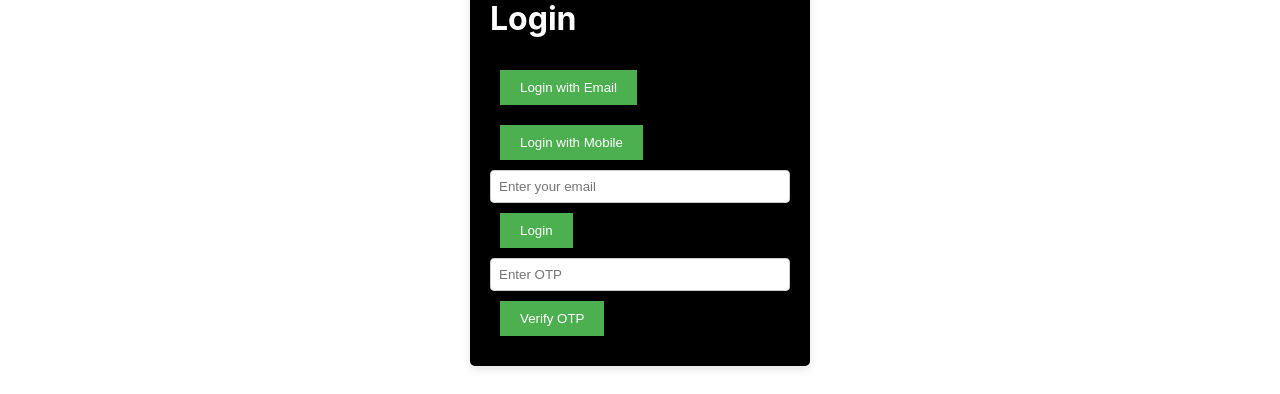
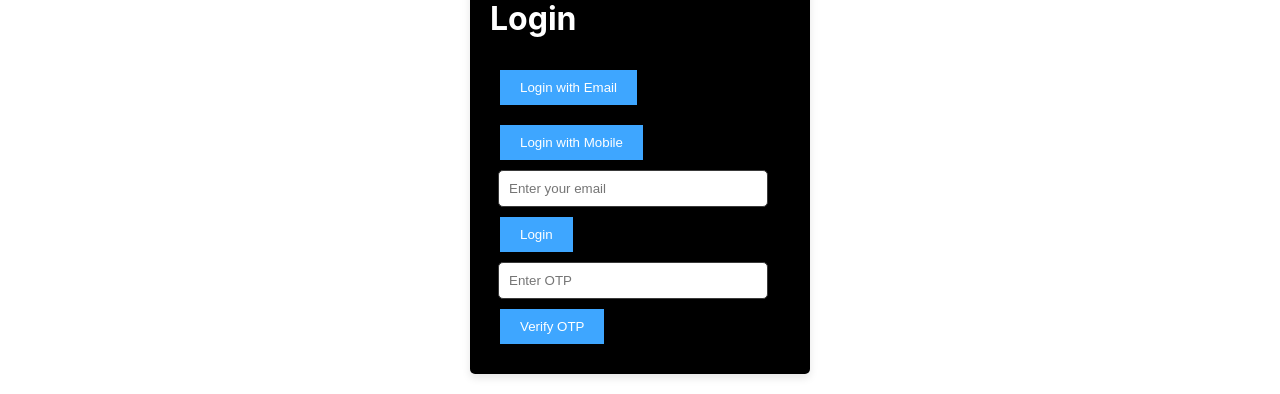
Before and after one commit to ChiragJiwnani/YouTube_clone, a React (Create React App) app in the folder client/: page /login in a window 1280 px wide. Shown: the part 254-648 px from the top of the page. Built offline with nearby package versions, Linux system fonts and the light colour scheme; no server answers.

Commit message:
updated chatbox

```diff
--- a/client/src/Component/Chat/chat.css
+++ b/client/src/Component/Chat/chat.css
@@ -7,19 +7,21 @@
 
 .chat-history{
     height: 100px;
-    background-color: rgb(114, 103, 103);
+    background-color: rgb(64, 63, 63);
     color: aliceblue;
     overflow-y: scroll;
     padding: 0.5rem;
     border-radius: 3px;
+    margin: 0.5rem;
 }
 
 .chat-window {
     flex-grow: 1;
     overflow-y: auto;
     padding: 10px;
-    border: 1px solid #ddd;
-    background-color: rgb(73, 63, 63);
+    border: 1px solid #007bff;
+    background-color: rgb(28, 28, 28);
+    border-radius: 5px;
 
 }
 
@@ -29,10 +31,11 @@
 
 input {
     padding: 10px;
-    width: 100%;
+    width: 90%;
     box-sizing: border-box;
-    border: 1px solid #ddd;
-    border-radius: 0px 0px 5px 5px;
+    border: 1px solid #3a3a3a;
+    border-radius: 5px;
+    margin: 0 0.5rem;
 }
 
 button {
@@ -43,3 +46,15 @@ button {
     border: none;
     cursor: pointer;
 }
+
+.chat-header {
+    background-color: rgb(39, 39, 39);
+    color: #fff;
+    padding: 2px 5px;
+    /* text-align: center; */
+    border-bottom: 2px solid #007bff;
+    border-radius: 4px;
+    display: ruby;
+    height: fit-content;
+    margin: auto;
+  }
--- a/client/src/Component/Chat/chat.jsx
+++ b/client/src/Component/Chat/chat.jsx
@@ -1,6 +1,7 @@
 import React, { useEffect, useState } from "react";
 import { useDispatch, useSelector } from "react-redux";
 import { getAllMessages } from "../../action/chat.js";
+import { setcurrentuser } from "../../action/currentuser";
 import io from "socket.io-client";
 import CryptoJS from "crypto-js";
 import "./chat.css";
@@ -12,6 +13,8 @@ const Chat = ({ roomId, userId, userName }) => {
 
   // Get messages from Redux store
   const messages = useSelector((state) => state.chat?.messages || []);
+  const currentuser = useSelector((state) => state.currentuserreducer);
+  // console.log(currentuser?.result.name)
 
   const [message, setMessage] = useState("");
   const [localMessages, setLocalMessages] = useState([]); // To manage local state for messages
@@ -113,6 +116,9 @@ const Chat = ({ roomId, userId, userName }) => {
 
   return (
     <div className="chat-window">
+     <div className="chat-header">
+        <h4>Chat Room: {roomId}</h4> {/* Display the roomId */}
+      </div>
       <div className="chat-history">
         {localMessages && localMessages.length > 0 ? (
           localMessages.map((msg, index) => (
@@ -121,13 +127,13 @@ const Chat = ({ roomId, userId, userName }) => {
               className={msg.userId === userId ? "my-message" : "other-message"}
             >
               <strong>
-                {msg.userId === userId ? `${userName}` : `User ${msg.userId}`}:
+                {msg.userId === userId ? `${currentuser?.result.name}` : `User ${msg.userId}`}:
               </strong>{" "}
               {msg.decrypted || "[Error: Decryption failed]"}
             </div>
           ))
         ) : (
-          <p>No messages yet. Start the conversation!</p>
+          <p>Welcome, {currentuser?.result.name || "Guest"}</p>
         )}
       </div>
 
--- a/client/src/Pages/Loginpage/loginpage.css
+++ b/client/src/Pages/Loginpage/loginpage.css
@@ -14,7 +14,7 @@
   }
 
   button {
-    background-color: #4caf50;
+    background-color: #3ea6ff;
     color: white;
     padding: 10px 20px;
     border: none;
@@ -23,11 +23,11 @@
   }
 
   input {
-    width: 100%;
-    padding: 8px;
+    /* width: 100%;
+    padding: 8px; */
     /* margin-top: 10px; */
-    border: 1px solid #ccc;
-    border-radius: 4px;
+    /* border: 1px solid #ccc;
+    border-radius: 4px; */
   }
 
   button:disabled {
```
